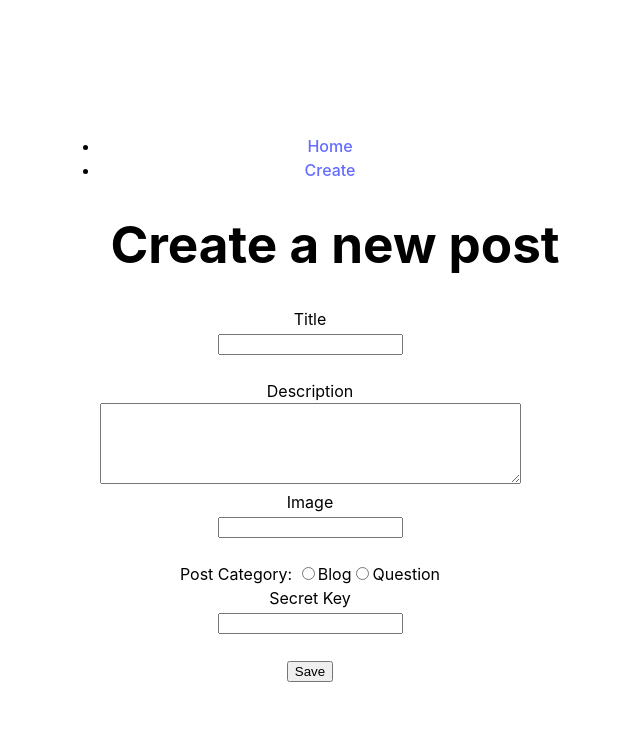
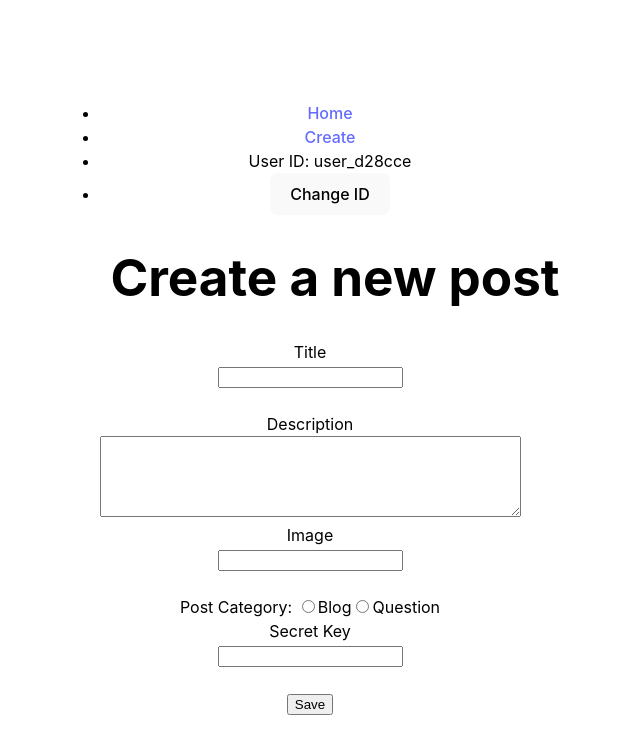
Before and after one commit to gitxfu/react-journova, a React (Vite) app: page /create in a window 1280 px wide. Shown: the top 754 px of the page, without its empty margins (330-970 px from the left). Built offline with nearby package versions, Linux system fonts and the light colour scheme.

Commit message:
add userID

```diff
--- a/src/App.jsx
+++ b/src/App.jsx
@@ -6,21 +6,26 @@ import Home from './pages/Home';
 import CreatePost from './pages/CreatePost';
 import ViewPost from './pages/ViewPost';
 import EditPost from './pages/EditPost';
+import NotFound from './pages/NotFound';
+import { generateUserID } from './utils/utils';
 
 function App() {
+  const [userID, setUserID] = useState(localStorage.getItem('userID') || generateUserID());
+
   // Set up routes
   let elements = useRoutes([
     {
       path: "/",
-      element: <LayoutWithNavBar />,
+      element: <LayoutWithNavBar userID={userID} setUserID={setUserID} />,
       children: [
         { index: true, element: <Home /> },
-        { path: "create", element: <CreatePost /> },
+        { path: "create", element: <CreatePost userID={userID} /> },
         { path: "view/:id", element: <ViewPost /> },
         { path: "edit/:id", element: <EditPost /> },
 
       ],
     },
+    { path: "*", element: <NotFound /> },
   ]);
 
   return elements;
--- /dev/null
+++ b/src/components/NavBar.jsx
@@ -0,0 +1,46 @@
+import React, { useState } from 'react';
+import { Link, useNavigate } from 'react-router-dom';
+import { generateUserID } from '../utils/utils';
+
+const NavBar = ({ userID, setUserID }) => {
+
+  const navigate = useNavigate();
+
+  const handleChangeID = () => {
+    // Generate a new random ID and update it in both local storage and state
+    const newUserID = generateUserID();
+    localStorage.setItem('userID', newUserID);
+    setUserID(newUserID);
+    navigate('/');
+  };
+
+  return (
+    <nav>
+      <ul>
+        <li>
+          <Link to="/">Home</Link>
+        </li>
+        <li>
+          <Link to="/create">Create</Link>
+        </li>
+        <li>
+          User ID: {userID}
+        </li>
+        <li>
+          <button className="changeIDButton" onClick={handleChangeID} >Change ID</button>
+        </li>
+      </ul>
+      {/* <form>
+            <input
+              type="search"
+              placeholder="Search..."
+              value={searchTerm}
+            />
+            <button type="submit">Search</button>
+          </form> */}
+    </nav>
+  );
+};
+
+
+export default NavBar;
--- a/src/pages/CreatePost.jsx
+++ b/src/pages/CreatePost.jsx
@@ -1,18 +1,20 @@
 import React, { useState } from 'react';
 import { supabase } from '../../client'
 import PostForm from '../components/PostForm';
-
-const CreatePost = () => {
+import { useNavigate } from 'react-router-dom';
+const CreatePost = ({ userID }) => {
 
     const [feedback, setFeedback] = useState('');
     const [post, setPost] = useState({
+        userId: userID,
         title: '',
         description: '',
         image: '',
         category: '',
-        userId: '',
         secretKey: '',
     });
+
+    const navigate = useNavigate();
 
     const handleInputChange = (event) => {
         const { name, value } = event.target;
@@ -39,10 +41,10 @@ const CreatePost = () => {
         } else {
             setFeedback('Post created successfully!');
             setPost({ title: '', description: '', image: '', category: '', secretKey: '' }); // Reset the form
-            console.log('Insert:', data);
+            // console.log('Insert:', data);
             // Redirect after 2 seconds
             setTimeout(() => {
-                window.location = "/";
+                navigate('/');
             }, 2000); // 2000 milliseconds = 2 seconds
         }
 
--- a/src/pages/EditPost.jsx
+++ b/src/pages/EditPost.jsx
@@ -2,7 +2,6 @@ import React, { useState, useEffect } from 'react';
 import { supabase } from '../../client'
 import { useParams, useNavigate } from 'react-router-dom';
 import PostForm from '../components/PostForm';
-
 
 const EditPost = () => {
 
--- a/src/pages/LayoutWithNavBar.jsx
+++ b/src/pages/LayoutWithNavBar.jsx
@@ -1,9 +1,9 @@
 import { Outlet } from 'react-router-dom';
-import NavBar from './NavBar';
+import NavBar from '../components/NavBar';
 
-const LayoutWithNavBar = () => (
+const LayoutWithNavBar = ({ userID, setUserID }) => (
   <>
-    <NavBar />
+    <NavBar userID={userID} setUserID={setUserID} />
     <Outlet /> {/* This is where nested routes will be rendered */}
   </>
 );
--- a/src/pages/NavBar.jsx
+++ /dev/null
@@ -1,29 +0,0 @@
-import React, { useState } from 'react';
-import { Link } from 'react-router-dom';
-
-const NavBar = ()=> {
-
-    return (
-        <nav>
-          <ul>
-            <li>
-              <Link to="/">Home</Link>
-            </li>
-            <li>
-              <Link to="/create">Create</Link>
-            </li>
-          </ul>
-          {/* <form>
-            <input
-              type="search"
-              placeholder="Search..."
-              value={searchTerm}
-            />
-            <button type="submit">Search</button>
-          </form> */}
-        </nav>
-      );
-    };
-
-
-export default NavBar;
--- /dev/null
+++ b/src/utils/utils.js
@@ -0,0 +1,4 @@
+// Function to generate a random user ID
+export const generateUserID = () => {
+    return 'user_' + Math.random().toString(36).slice(2, 8); // slice to skip the "0."
+}
```
Also changed, not shown: src/components/PostForm.jsx (+4 -4 lines).
